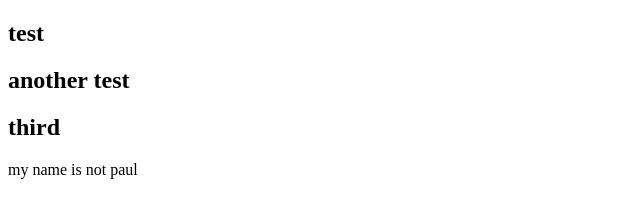
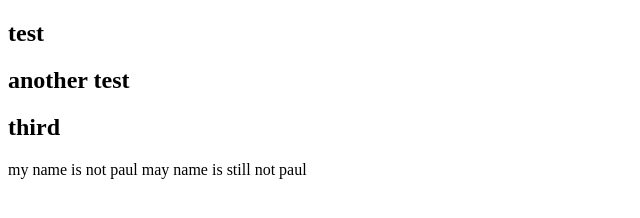
Before and after one commit to Chadm199/day-2, a plain HTML site: page index.html in a window 1280 px wide. Shown: the whole page, without its empty margins (0-640 px from the left). Drawn offline with Linux system fonts and the light colour scheme.

Commit message:
still not paul

```diff
--- a/index.html
+++ b/index.html
@@ -10,5 +10,7 @@
     <h2>third</h2>
 
     my name is not paul
+
+    may name is still not paul
 </body>
 </html>
```
